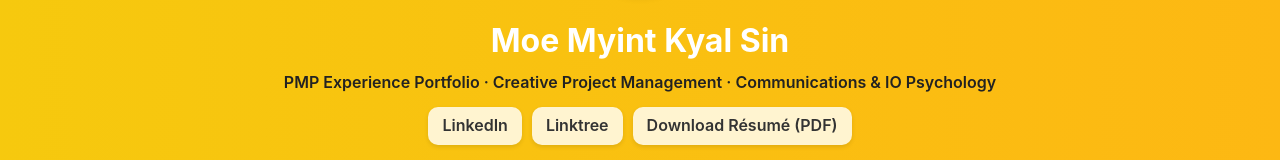
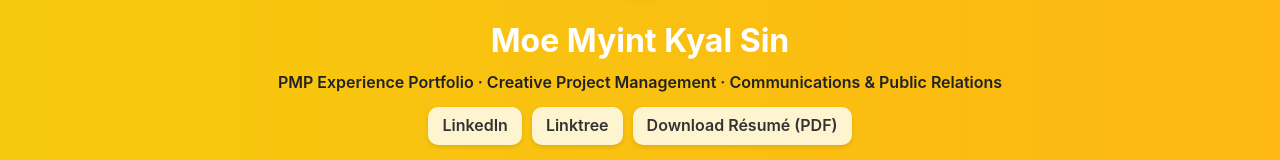
Before and after one commit to moesin07-lab/PMP, a plain HTML site: page index.html in a window 1280 px wide. Shown: the part 195-355 px from the top of the page. Drawn offline with Linux system fonts and the light colour scheme.

Commit message:
Update index.html

```diff
--- a/index.html
+++ b/index.html
@@ -197,7 +197,7 @@
     <div class="profile-container">
       <img src="moesin-profile.jpg" alt="Moe Myint Kyal Sin" class="profile-photo">
       <h1>Moe Myint Kyal Sin</h1>
-      <p>PMP Experience Portfolio · Creative Project Management · Communications & IO Psychology</p>
+      <p>PMP Experience Portfolio · Creative Project Management · Communications & Public Relations</p>
       <div class="link-buttons">
         <a href="https://www.linkedin.com/in/moesin07" target="_blank" class="link-btn">LinkedIn</a>
         <a href="https://linktr.ee/moesindiary" target="_blank" class="link-btn">Linktree</a>
```
